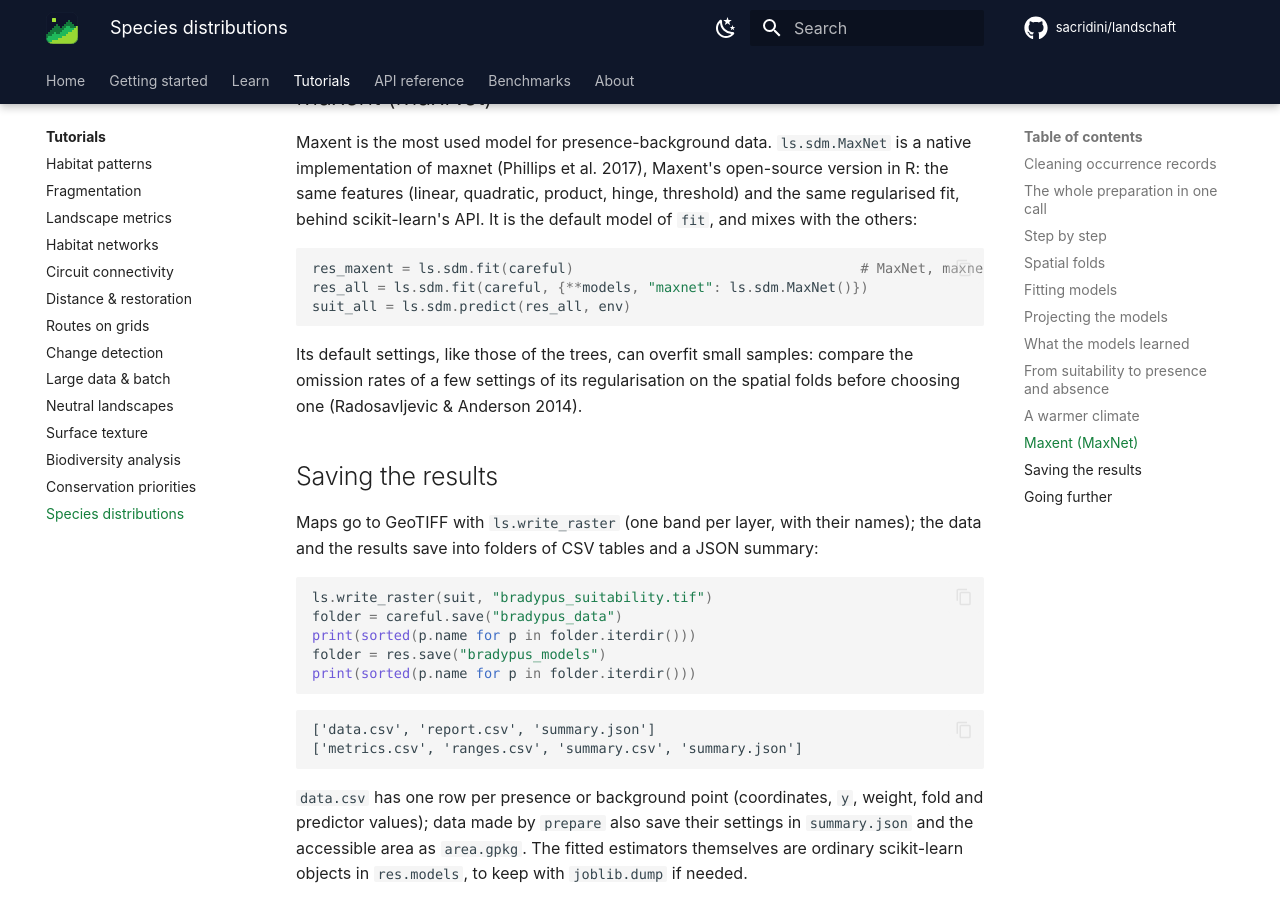
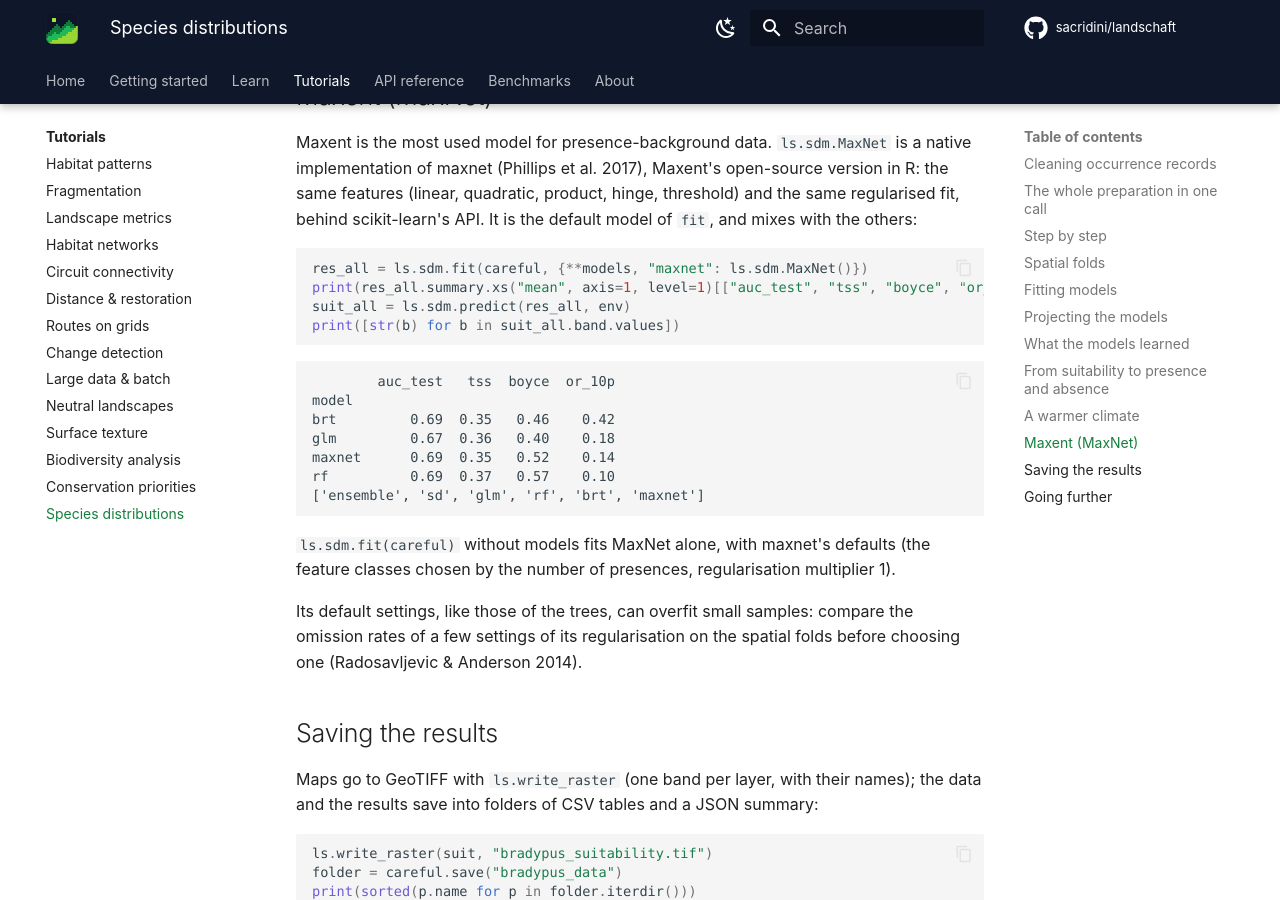
Before and after one commit to sacridini/landschaft, an MkDocs documentation site: the page built from docs/tutorials/species-distributions.md, in a window 1280 px wide and 900 px high, scrolled down 13612 px. Built offline with MkDocs 1.6.1 and Material for MkDocs 9.7.7, drawn with Linux system fonts in a browser that asks for light colours; comment, search, counter and statistics services are not loaded.

Commit message:
docs(sdm): MaxNet in the tutorial's ensemble; changelog

````diff
--- a/docs/tutorials/species-distributions.md
+++ b/docs/tutorials/species-distributions.md
@@ -562,12 +562,26 @@ open-source version in R: the same features (linear, quadratic, product,
 hinge, threshold) and the same regularised fit, behind scikit-learn's API.
 It is the default model of `fit`, and mixes with the others:
 
-<!-- no-run -->
 ```python
-res_maxent = ls.sdm.fit(careful)                                   # MaxNet, maxnet's defaults
 res_all = ls.sdm.fit(careful, {**models, "maxnet": ls.sdm.MaxNet()})
+print(res_all.summary.xs("mean", axis=1, level=1)[["auc_test", "tss", "boyce", "or_10p"]].round(2))
 suit_all = ls.sdm.predict(res_all, env)
+print([str(b) for b in suit_all.band.values])
 ```
+
+```text
+        auc_test   tss  boyce  or_10p
+model
+brt         0.69  0.35   0.46    0.42
+glm         0.67  0.36   0.40    0.18
+maxnet      0.69  0.35   0.52    0.14
+rf          0.69  0.37   0.57    0.10
+['ensemble', 'sd', 'glm', 'rf', 'brt', 'maxnet']
+```
+
+`ls.sdm.fit(careful)` without models fits MaxNet alone, with maxnet's
+defaults (the feature classes chosen by the number of presences,
+regularisation multiplier 1).
 
 Its default settings, like those of the trees, can overfit small samples:
 compare the omission rates of a few settings of its regularisation on the
````
Also changed, not shown: CHANGELOG.md (+4 -1 lines).
